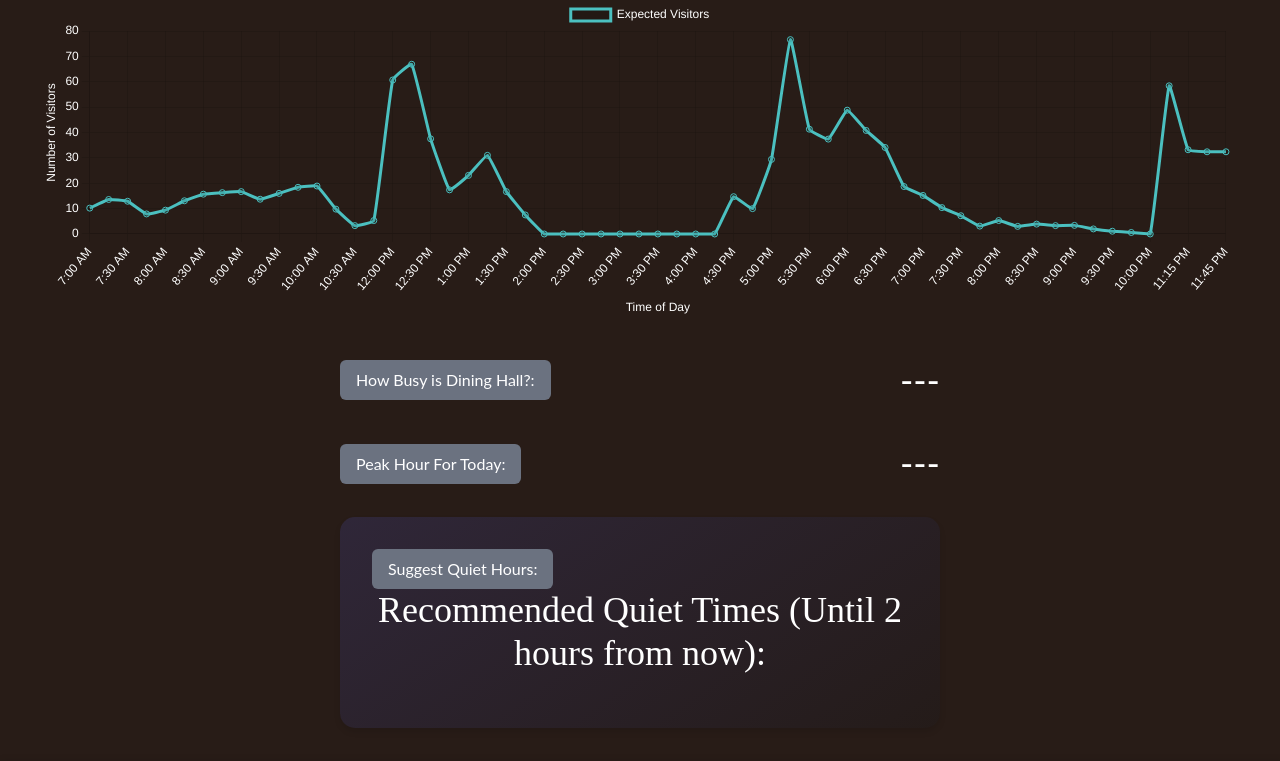
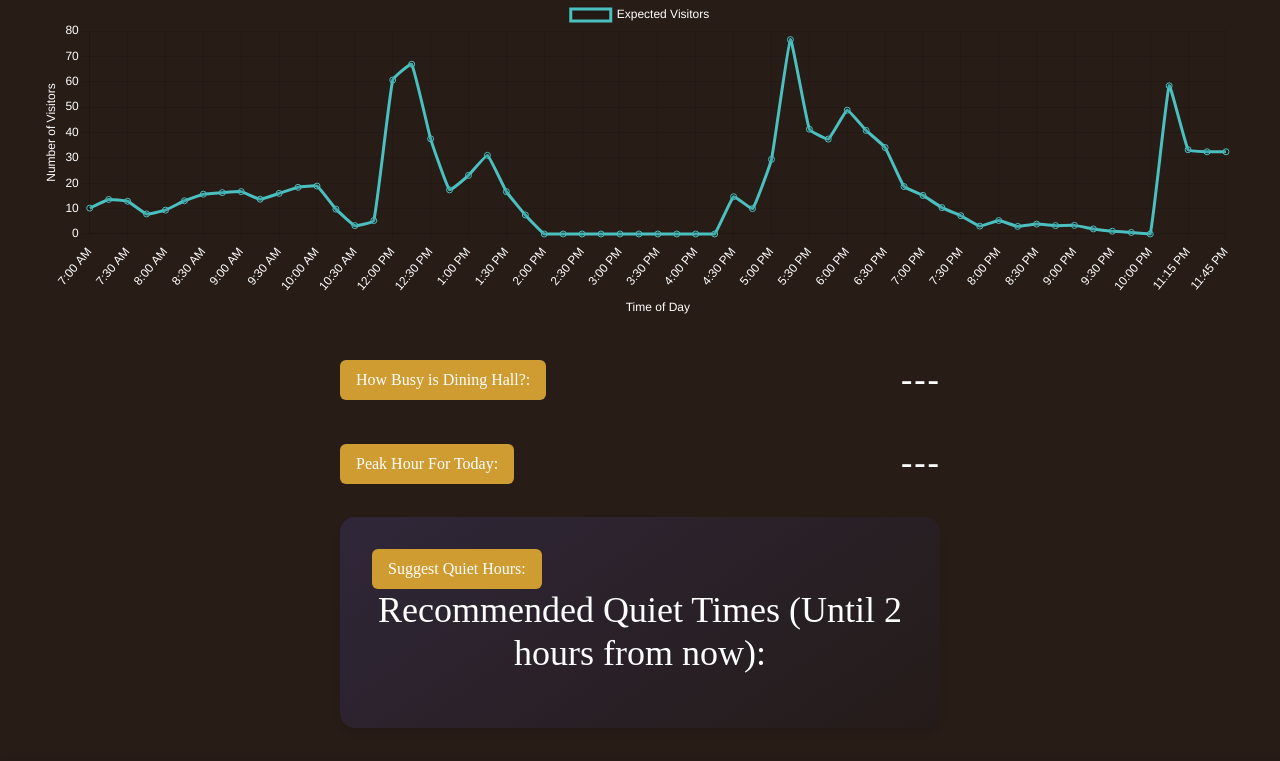
Before and after one commit to mhjpurnima/dining_hall_tracker, a Flask app: page /tracker in a window 1280 px wide. Shown: the part 296-1057 px from the top of the page. Run offline with Flask 3, Linux system fonts and the light colour scheme; some libraries are stand-ins or nearby versions; some web fonts are replaced.

Commit message:
[FE]:: Changed buttons of trackers

```diff
--- a/templates/tracker.html
+++ b/templates/tracker.html
@@ -84,13 +84,19 @@
 
       <div class="space-y-10 w-1/2 mx-auto">
         <div class="flex justify-between items-center">
-          <button id="check-status" class="px-4 py-2 bg-gray-500 rounded-md">
+          <button
+            id="check-status"
+            class="px-4 font-frank py-2 bg-secondary rounded-md"
+          >
             How Busy is Dining Hall?:
           </button>
           <p class="text-white text-center fs-3" id="status">---</p>
         </div>
         <div class="flex justify-between items-center">
-          <button id="check-peak-hour" class="px-4 py-2 bg-gray-500 rounded-md">
+          <button
+            id="check-peak-hour"
+            class="px-4 font-frank py-2 bg-secondary rounded-md"
+          >
             Peak Hour For Today:
           </button>
           <p class="text-white text-center fs-3" id="peak-hour">---</p>
@@ -99,7 +105,7 @@
         <div id="quiet-hours-results">
           <button
             id="check-quiet-hours"
-            class="px-4 py-2 bg-gray-500 rounded-md"
+            class="px-4 font-frank py-2 bg-secondary rounded-md"
           >
             Suggest Quiet Hours:
           </button>
```
